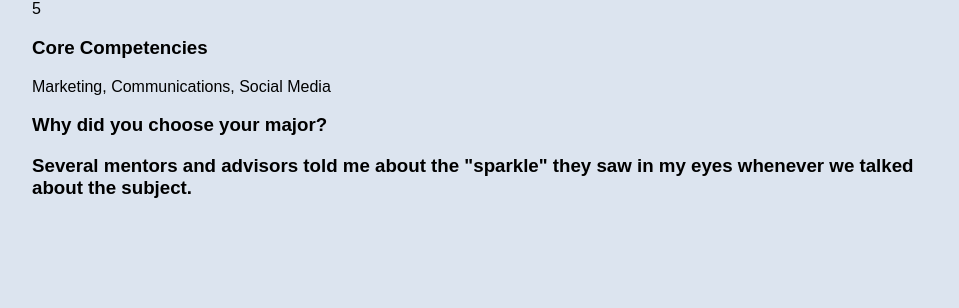
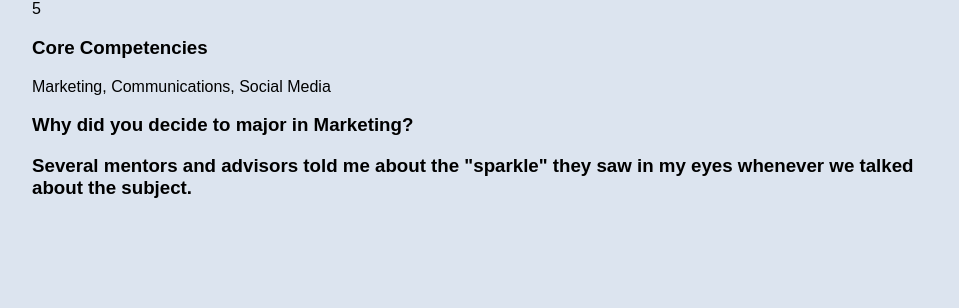
Before and after one commit to jordanstidham/PORTFOLIO, a Jekyll site: the page about.html, which Jekyll copies as it is, in a window 1280 px wide. Shown: the part 321-629 px from the top of the page, without its empty margins (160-1119 px from the left). Built offline with Jekyll 4.4.1, drawn with Linux system fonts in a browser that asks for light colours.

Commit message:
Update about.html

```diff
--- a/about.html
+++ b/about.html
@@ -19,6 +19,6 @@
 		<p>5</p>
 		<h3>Core Competencies</h3>
 		<p>Marketing, Communications, Social Media</p>
-		<h3>Why did you choose your major?<h3>
+		<h3>Why did you decide to major in Marketing?<h3>
 		<p>Several mentors and advisors told me about the "sparkle" they saw in my eyes whenever we talked about the subject.</p>
 </body>
```
